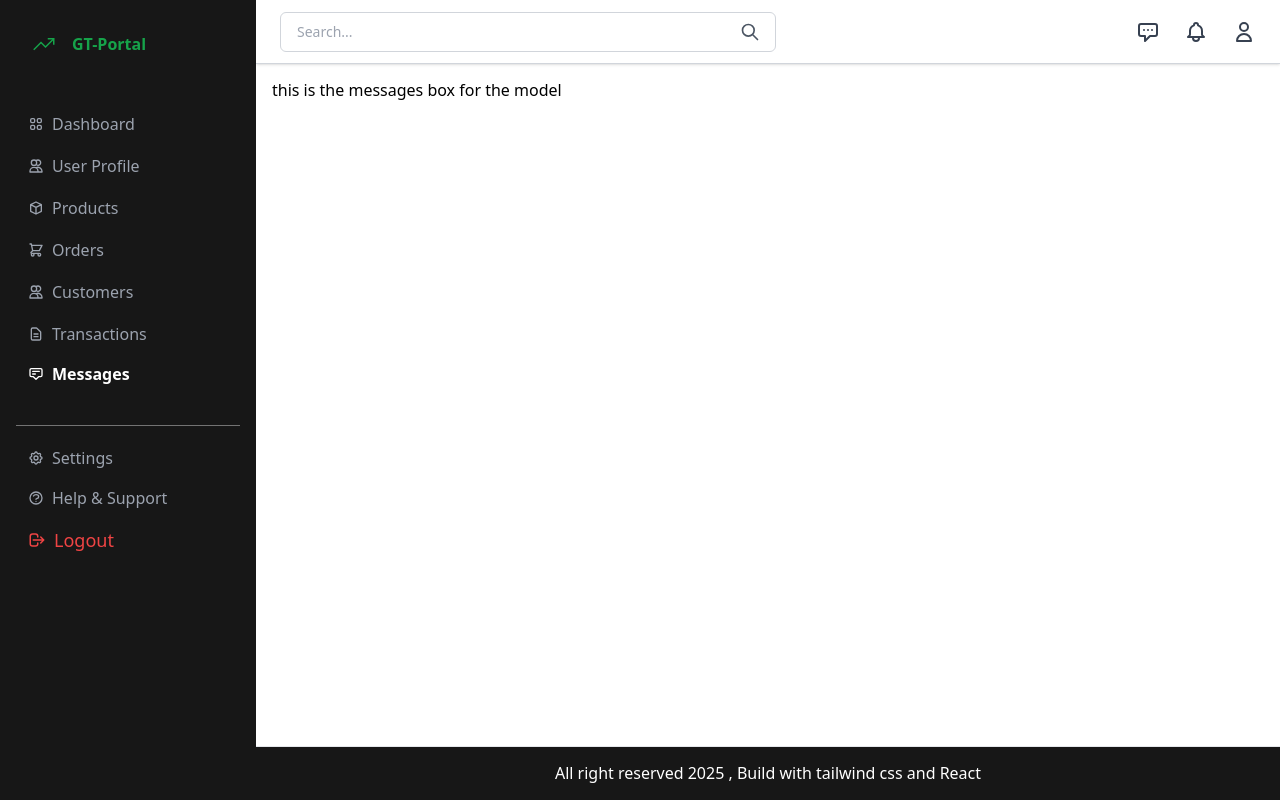
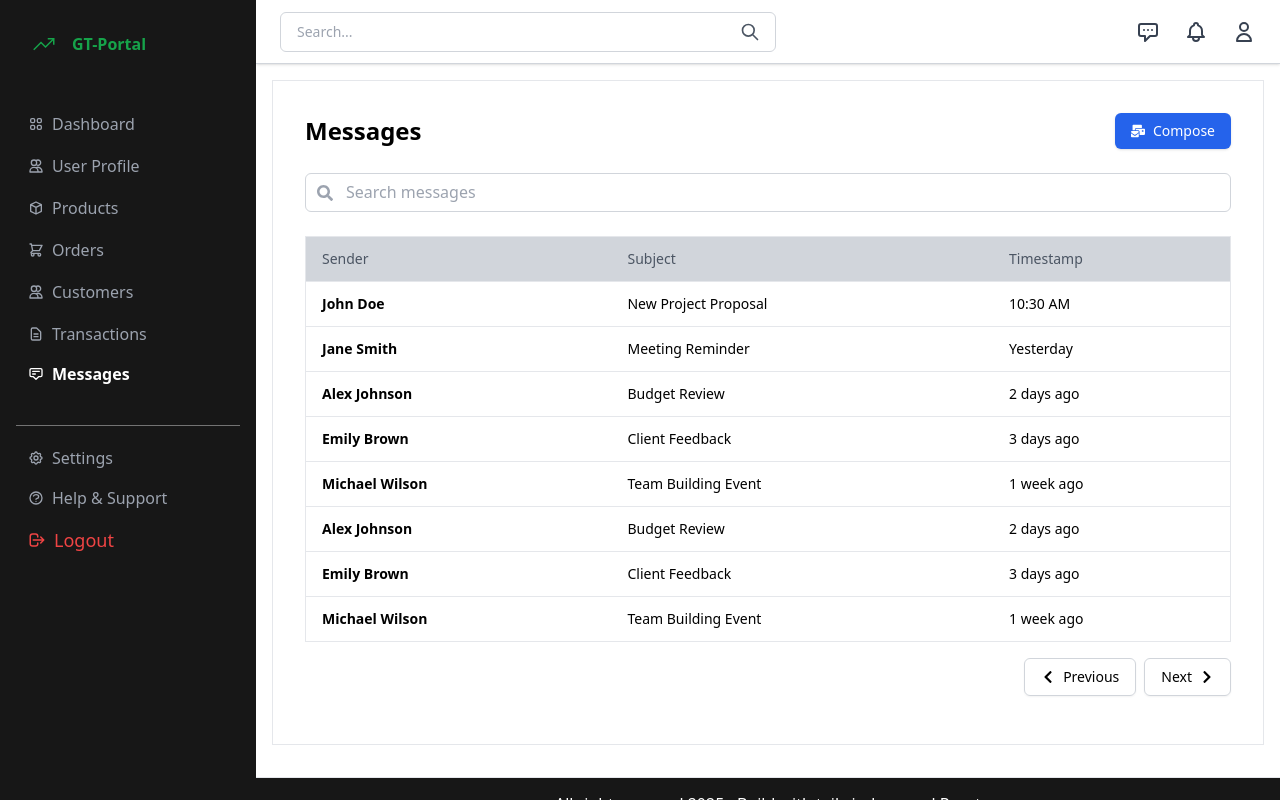
Before and after one commit to gaurab-magar/adminDashboard, a React (Create React App) app: page /messages in a window 1280 px wide. Built offline with nearby package versions, Linux system fonts and the light colour scheme.

Commit message:
Feature/Ui-004 Messgae page is in progress

```diff
--- a/src/App.js
+++ b/src/App.js
@@ -12,6 +12,7 @@ import Support from './Pages/Support';
 import Register from './Auth/Register';
 import LoginPage from './Auth/LoginPage';
 import ProfileForm from './Pages/ProfileForm';
+import ComposeMessage from './Pages/ComposeMessage';
 
 function App() {
   return (
@@ -27,6 +28,7 @@ function App() {
           <Route path='/orders' element={<Orders />} />
           <Route path='/settings' element={<Setting />} />
           <Route path='/support' element={<Support />} />
+          <Route path="/compose" element={<ComposeMessage />} />
         </Route>
           <Route path='/login' element={<LoginPage/>} />
           <Route path='/register' element={<Register />} />
--- /dev/null
+++ b/src/Pages/ComposeMessage.js
@@ -0,0 +1,49 @@
+import React from "react";
+
+export default function ComposeMessage() {
+  return (
+    <div className="p-8 max-w-lg mx-auto">
+      <h1 className="text-2xl font-bold mb-4">Compose Message</h1>
+      <form className="space-y-4">
+        <div>
+          <label className="block text-sm font-medium text-gray-700">To</label>
+          <input
+            type="text"
+            placeholder="Recipient's email"
+            className="w-full mt-1 px-4 py-2 rounded-md border border-gray-300 focus:ring focus:ring-blue-200 focus:outline-none"
+          />
+        </div>
+        <div>
+          <label className="block text-sm font-medium text-gray-700">Subject</label>
+          <input
+            type="text"
+            placeholder="Message subject"
+            className="w-full mt-1 px-4 py-2 rounded-md border border-gray-300 focus:ring focus:ring-blue-200 focus:outline-none"
+          />
+        </div>
+        <div>
+          <label className="block text-sm font-medium text-gray-700">Message</label>
+          <textarea
+            rows="4"
+            placeholder="Write your message here..."
+            className="w-full mt-1 px-4 py-2 rounded-md border border-gray-300 focus:ring focus:ring-blue-200 focus:outline-none"
+          />
+        </div>
+        <div className="flex justify-end space-x-2">
+          <button
+            type="button"
+            className="px-4 py-2 bg-gray-300 text-gray-800 rounded-md hover:bg-gray-400"
+          >
+            Cancel
+          </button>
+          <button
+            type="submit"
+            className="px-4 py-2 bg-blue-600 text-white rounded-md shadow hover:bg-blue-700"
+          >
+            Send
+          </button>
+        </div>
+      </form>
+    </div>
+  );
+}
--- a/src/Pages/Message.js
+++ b/src/Pages/Message.js
@@ -1,9 +1,78 @@
-import React from 'react'
+import { FaMailBulk, FaSearch, FaChevronLeft, FaChevronRight } from "react-icons/fa";
+import { Link } from "react-router-dom";
 
-const Message = () => {
+const messages = [
+  { id: 1, sender: "John Doe", subject: "New Project Proposal", timestamp: "10:30 AM" },
+  { id: 2, sender: "Jane Smith", subject: "Meeting Reminder", timestamp: "Yesterday" },
+  { id: 3, sender: "Alex Johnson", subject: "Budget Review", timestamp: "2 days ago" },
+  { id: 4, sender: "Emily Brown", subject: "Client Feedback", timestamp: "3 days ago" },
+  { id: 5, sender: "Michael Wilson", subject: "Team Building Event", timestamp: "1 week ago" },
+  { id: 6, sender: "Alex Johnson", subject: "Budget Review", timestamp: "2 days ago" },
+  { id: 7, sender: "Emily Brown", subject: "Client Feedback", timestamp: "3 days ago" },
+  { id: 8, sender: "Michael Wilson", subject: "Team Building Event", timestamp: "1 week ago" },
+];
+
+export default function Messages() {
   return (
-    <div>this is the messages box for the model</div>
-  )
+    <div className="p-4 md:p-8 border">
+      {/* Header */}
+      <div className="flex justify-between items-center mb-6">
+        <h1 className="text-2xl font-bold">Messages</h1>
+        <Link to='/compose'>
+          <button className="flex items-center px-4 py-2 bg-blue-600 text-white text-sm font-medium rounded-md shadow hover:bg-blue-700">
+            <FaMailBulk className="mr-2" /> Compose
+          </button>
+        </Link>
+      </div>
+
+      {/* Search Bar */}
+      <div className="mb-6">
+        <div className="relative">
+          <FaSearch className="absolute left-3 top-3 text-gray-400" />
+          <input
+            type="text"
+            placeholder="Search messages"
+            className="w-full pl-10 pr-4 py-2 rounded-md border border-gray-300 focus:none focus:outline-none"
+          />
+        </div>
+      </div>
+
+      {/* Messages Table */}
+      <div className="overflow-x-auto">
+        <table className="w-full bg-white shadow-md border border-gray-200">
+          <thead className="bg-gray-300">
+            <tr>
+              <th className="text-left px-4 py-3 font-medium text-gray-600">Sender</th>
+              <th className="text-left px-4 py-3 font-medium text-gray-600">Subject</th>
+              <th className="text-left px-4 py-3 font-medium text-gray-600">Timestamp</th>
+            </tr>
+          </thead>
+          <tbody>
+            {messages.map((message) => (
+              <tr
+                key={message.id}
+                className="border-t hover:bg-gray-100 cursor-pointer"
+              >
+                <td className="px-4 py-3 font-semibold ">{message.sender}</td>
+                <td className="px-4 py-3 font-light ">{message.subject}</td>
+                <td className="px-4 py-3">{message.timestamp}</td>
+              </tr>
+            ))}
+          </tbody>
+        </table>
+      </div>
+
+      {/* Pagination */}
+      <div className="flex items-center justify-end space-x-2 py-4">
+        <button className="flex items-center px-4 py-2 text-sm font-medium border border-gray-300 rounded-md shadow-sm hover:bg-gray-100">
+          <FaChevronLeft className="mr-2" />
+          Previous
+        </button>
+        <button className="flex items-center px-4 py-2 text-sm font-medium border border-gray-300 rounded-md shadow-sm hover:bg-gray-100">
+          Next
+          <FaChevronRight className="ml-2" />
+        </button>
+      </div>
+    </div>
+  );
 }
-
-export default Message
```
